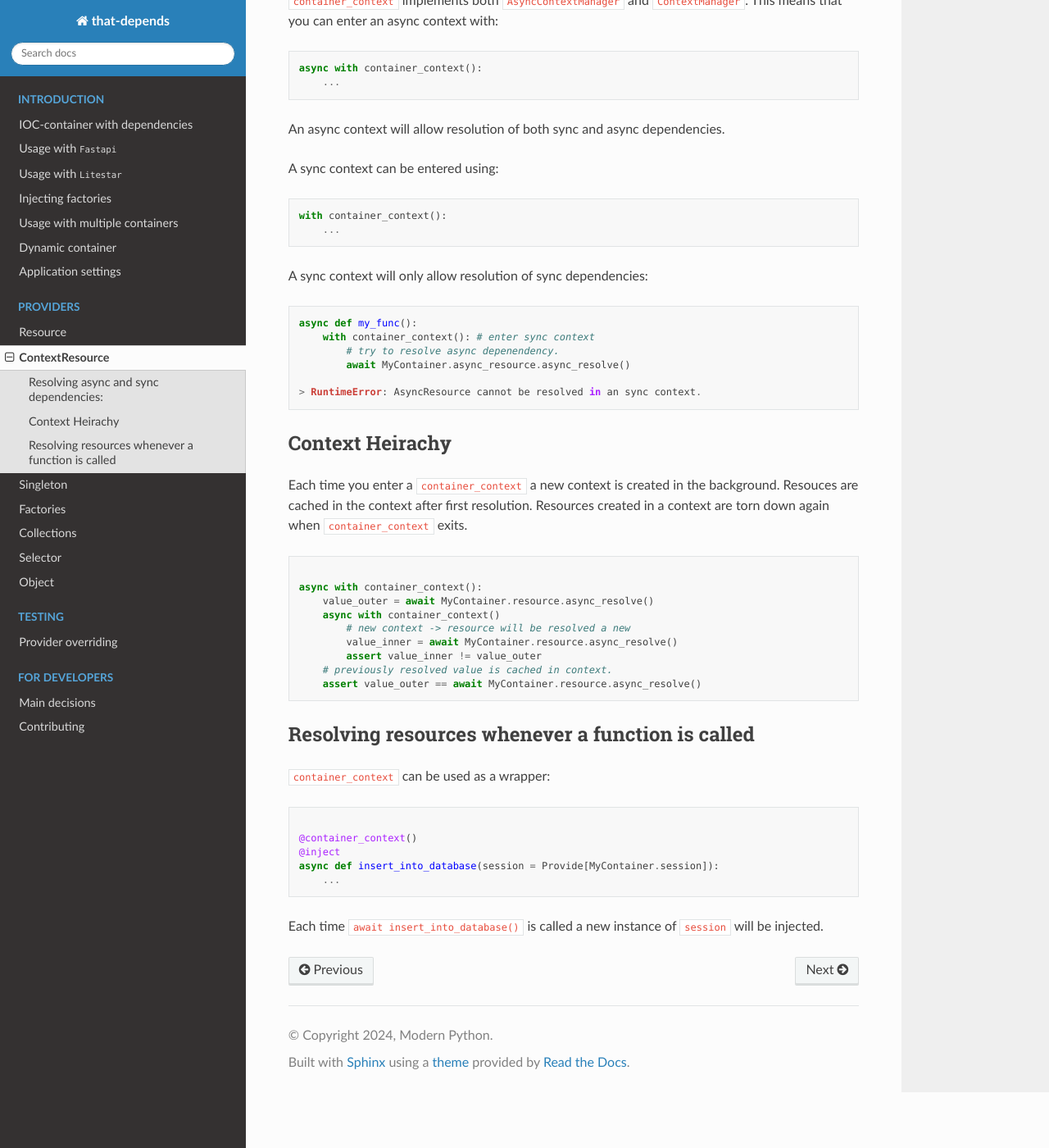
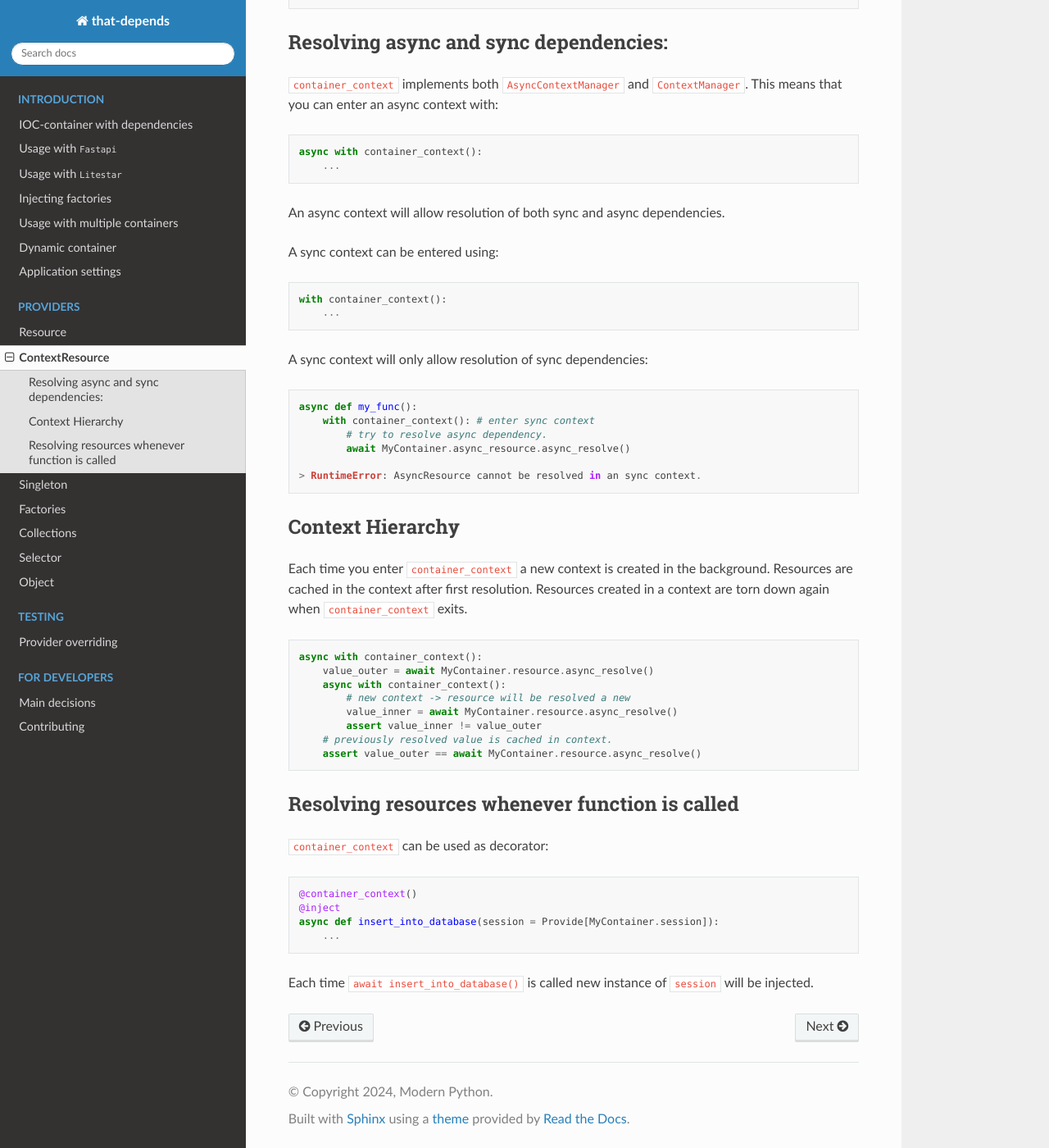
Before and after one commit to modern-python/that-depends, a Sphinx documentation site: the page built from docs/providers/context-resources.md, in a window 1280 px wide and 1400 px high, scrolled down 934 px. Shown: the whole window at 82% size. Built offline with Sphinx 7.4.7 and the Read the Docs theme 2.0.0, drawn with Linux system fonts in a browser that asks for light colours; pages that are not in the unit, such as notebooks, are missing from menus; some of the changed text lies outside the part shown.

Commit message:
refactor container context (#88)

````diff
--- a/docs/providers/context-resources.md
+++ b/docs/providers/context-resources.md
@@ -47,9 +51,7 @@ async with container_context():
 ```
 An async context will allow resolution of both sync and async dependencies.
 
-
 A sync context can be entered using:
-
 ```python
 with container_context():
     ...
@@ -58,21 +60,20 @@ A sync context will only allow resolution of sync dependencies:
 ```python
 async def my_func():
     with container_context(): # enter sync context
-        # try to resolve async depenendency.
+        # try to resolve async dependency.
         await MyContainer.async_resource.async_resolve()
 
 > RuntimeError: AsyncResource cannot be resolved in an sync context.
 ```
 
-### Context Heirachy
-
-Each time you enter a ``container_context`` a new context is created in the background. Resouces are cached in the context after first resolution. Resources created in a context are torn down again when ``container_context`` exits.
-
+### Context Hierarchy
+Each time you enter `container_context` a new context is created in the background.
+Resources are cached in the context after first resolution.
+Resources created in a context are torn down again when `container_context` exits.
 ```python
-
 async with container_context():
     value_outer = await MyContainer.resource.async_resolve()
-    async with container_context()
+    async with container_context():
         # new context -> resource will be resolved a new
         value_inner = await MyContainer.resource.async_resolve()
         assert value_inner != value_outer
@@ -80,18 +81,12 @@ async with container_context():
     assert value_outer == await MyContainer.resource.async_resolve()
 ```
 
-
-
-
-### Resolving resources whenever a function is called
-
-``container_context`` can be used as a wrapper:
-
+### Resolving resources whenever function is called
+`container_context` can be used as decorator:
 ```python
-
 @container_context()
 @inject
 async def insert_into_database(session = Provide[MyContainer.session]):
     ...
 ```
-Each time ``await insert_into_database()`` is called a new instance of ``session`` will be injected.
+Each time ``await insert_into_database()`` is called new instance of ``session`` will be injected.
````
Also changed, not shown: other parts of docs/providers/context-resources.md (+14 -10 lines), 3 other files.
